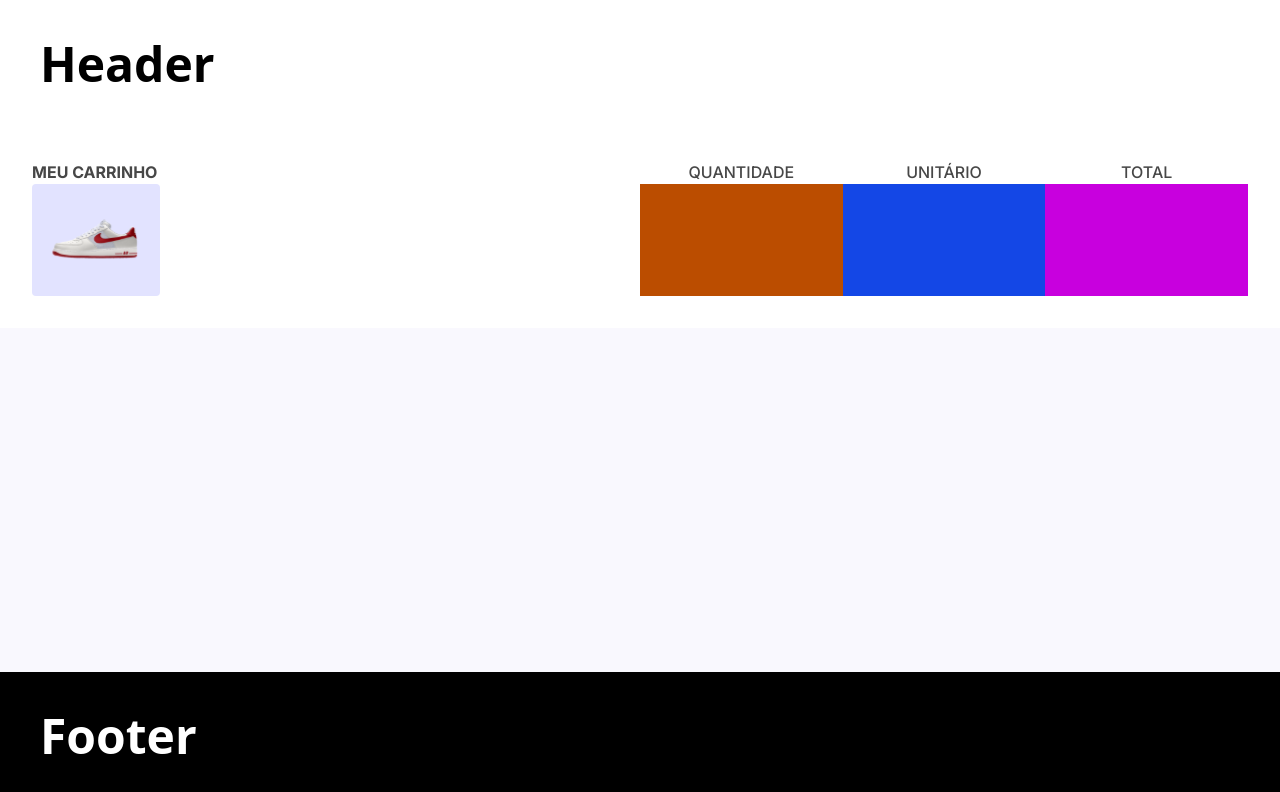
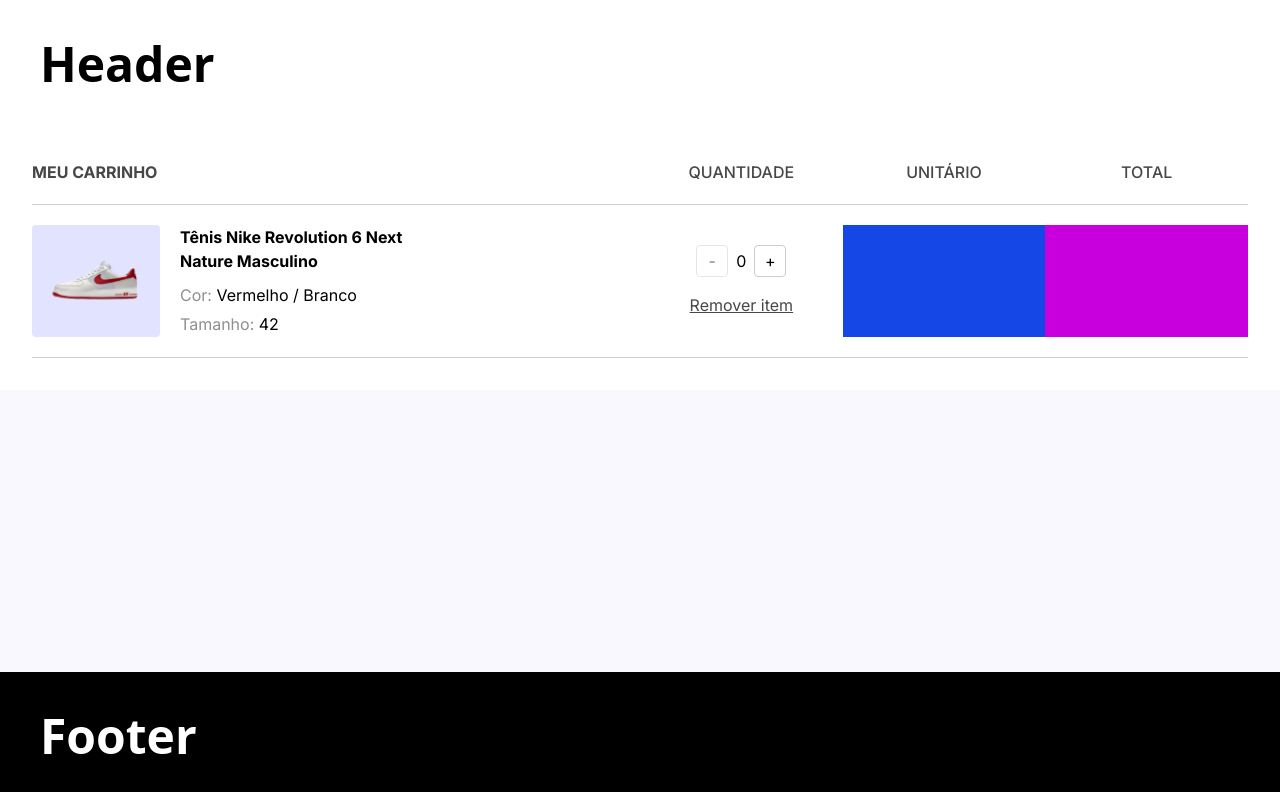
Before and after one commit to saulocs4/projeto, a React (Vite) app: page /carrinho in a window 1280 px wide. Shown: the top 792 px of the page. Built offline with nearby package versions, Linux system fonts and the light colour scheme.

Commit message:
intro useState

```diff
--- a/src/components/Carrinho.jsx
+++ b/src/components/Carrinho.jsx
@@ -1,7 +1,8 @@
-import React from 'react'
+import React, { useState } from 'react'
 import tenis from '../assets/tenis.svg'
 
 const Carrinho = () => {
+    const [count, setCount] = useState(0)
   return (
     <div className='bg-white p-8'>
         <table className='w-full font-inter'>
@@ -14,13 +15,26 @@ const Carrinho = () => {
                 </tr>
             </thead>
             <tbody>
-                <tr className='flex'>
-                    <td className='flex-3'>
+                <tr className='flex border-t border-b border-[#ccc] py-5 mt-5'>
+                    <td className='flex-3 flex gap-5'>
                         <div className='bg-[#E2E3FF] h-28 w-32 flex items-center justify-center rounded-sm '>
                             <img src={tenis} alt="tênis Nike" />
                         </div>
+                        <div className=''>
+                            <h2 className='font-bold w-60'>Tênis Nike Revolution 6 Next
+                            Nature Masculino</h2>
+                            <p className='mt-[10px] mb-[5px]'><span className='text-[#8F8F8F]'>Cor:</span> Vermelho / Branco</p>
+                            <p><span className='text-[#8F8F8F]'>Tamanho:</span> 42</p>
+                        </div>
                     </td>
-                    <td className='flex-1 bg-amber-700'></td>
+                    <td className='flex-1 text-center flex items-center flex-col justify-center gap-4'>
+                        <div className=''>
+                            <button disabled={count <= 0} onClick= {() => setCount(count - 1)} className={`${count <= 0 ? "opacity-50 cursor-not-allowed ": "cursor-pointer" } border border-[#ccc] w-8 h-8 rounded-sm`}>-</button>
+                            <span className='mx-2'>{count}</span>
+                            <button onClick= {() => setCount(count + 1)} className='border border-[#ccc] w-8 h-8 cursor-pointer rounded-sm'>+</button>
+                        </div>
+                        <button className='text-[#474747] underline cursor-pointer'>Remover item</button>
+                    </td>
                     <td className='flex-1 bg-blue-700'></td>
                     <td className='flex-1 bg-fuchsia-600'></td>
                 </tr>
```
